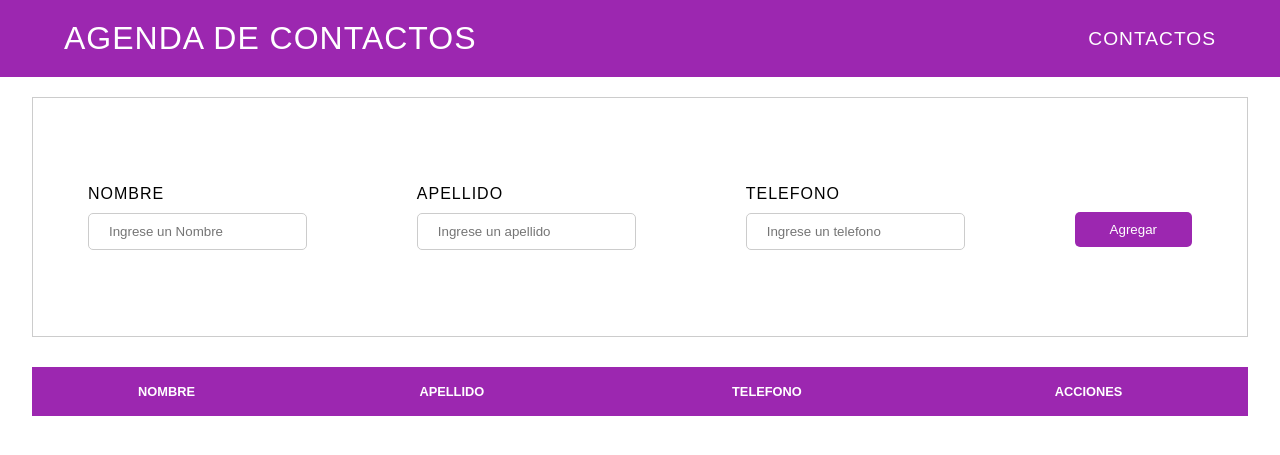
After one commit to maximiliano-20/Agenda-de-Contactos, a PHP site: page /index.php in a window 1280 px wide. The commit adds this page. Shown: the top 455 px of the page. Run offline with PHP 8.4, Linux system fonts and the light colour scheme; lists and menus that the app fills with data are empty.

Commit message:
Agregando variables CSS

```diff
--- a/css/styles.css
+++ b/css/styles.css
@@ -4,10 +4,15 @@
 	padding: 0px;
 }
 
+:root{
+	--colorMorado : #9c27b0;
+	--colorBlanco : #fff;
+}
+
 
 
 .header{
-    background-color: #9c27b0;
+    background-color: var(--colorMorado);
 	padding: 20px 0px;
 
 }
@@ -21,7 +26,7 @@
 
 
 .logo p{
-	color: #fff;
+	color: var(--colorBlanco);
 	font-size: 2rem;
 	text-transform: uppercase;
 	font-family: sans-serif;
@@ -35,7 +40,7 @@
 
 .menu-link{
 	list-style: none;
-	color: #fff;
+	color: var(--colorBlanco);
 	font-size: 1.2rem;
 	text-transform: uppercase;
 	font-family: sans-serif;
@@ -43,7 +48,7 @@
 }
 
 .fa-bars{
-	color: #fff;
+	color: var(--colorBlanco);
 }
 
 .formulario-contenedor{
@@ -85,7 +90,6 @@
 }
 
 .boton-caja{
-
 	margin-top: 25px;
 }
 
@@ -100,8 +104,8 @@ input[type="submit"]{
 	padding: 10px 35px;
 	border: none;
 	outline: none;
-	background-color: #9c27b0;
-	color: #fff;
+	background-color: var(--colorMorado);
+	color: var(--colorBlanco);
 	transition: opacity 0.5s ease;
 }
 
@@ -116,7 +120,7 @@ input[type="submit"]:hover{
 .tabla-container{
 	width: 100%;
 	margin: 30px 0px;
-	background-color: #9c27b0;
+	background-color: var(--colorMorado);
 	overflow-x: auto;
 }
 
@@ -126,7 +130,7 @@ input[type="submit"]:hover{
 }
 
 th{
-	color: #fff;
+	color: var(--colorBlanco);
 	text-transform: uppercase;
 	font-family: sans-serif;
 	font-size: 0.8rem;
--- /dev/null
+++ b/index.php
@@ -0,0 +1,83 @@
+<!DOCTYPE html>
+<html>
+<head>
+	<meta charset="utf-8">
+	<title>Agenda de Contactos</title>
+	<link rel="stylesheet" type="text/css" href="css/styles.css">
+</head>
+<body>
+
+
+
+
+<header class="header">
+
+	<nav class="menu">
+		<div class="logo">
+			<p>Agenda de Contactos</p>
+		</div>
+
+		<ul class="menu-link">
+			<li id="cantidad-contactos">Contactos</li>
+
+		</ul>
+
+	</nav>
+
+	<div class="boton-menu">
+		<i class="fas fa-bars"></i>
+	</div>
+
+</header>
+
+
+
+	<div class="formulario-contenedor">
+
+		<form id="formulario" class="formulario"  method="POST"  action="php/agregar-contacto.php">
+
+			<div class="input-caja">
+				<label>Nombre</label>
+				<input type="text" name="nombre" id="nombre" placeholder="Ingrese un Nombre">
+			</div>
+
+			<div class="input-caja">
+				<label>Apellido</label>
+				<input type="text" name="apellido" id="apellido" placeholder="Ingrese un apellido">
+			</div>
+
+			<div class="input-caja">
+				<label>Telefono</label>
+				<input type="text" name="telefono" id="telefono" placeholder="Ingrese un telefono">
+			</div>
+
+		<div class="boton-caja">
+				<input type="submit" value="Agregar">
+ 		</form>
+
+	</div>
+
+
+
+
+
+
+  <div class="tabla-container">
+
+  	<table class="tabla">
+  	  <thead>
+  		<th class="tablas-item">Nombre</th>
+  		<th class="tablas-item">Apellido</th>
+  		<th class="tablas-item">Telefono</th>
+  		<th class="tablas-item">Acciones</th>
+  	  </thead>
+
+
+  	</table>
+
+  </div>
+
+
+
+</body>
+</html>
```
